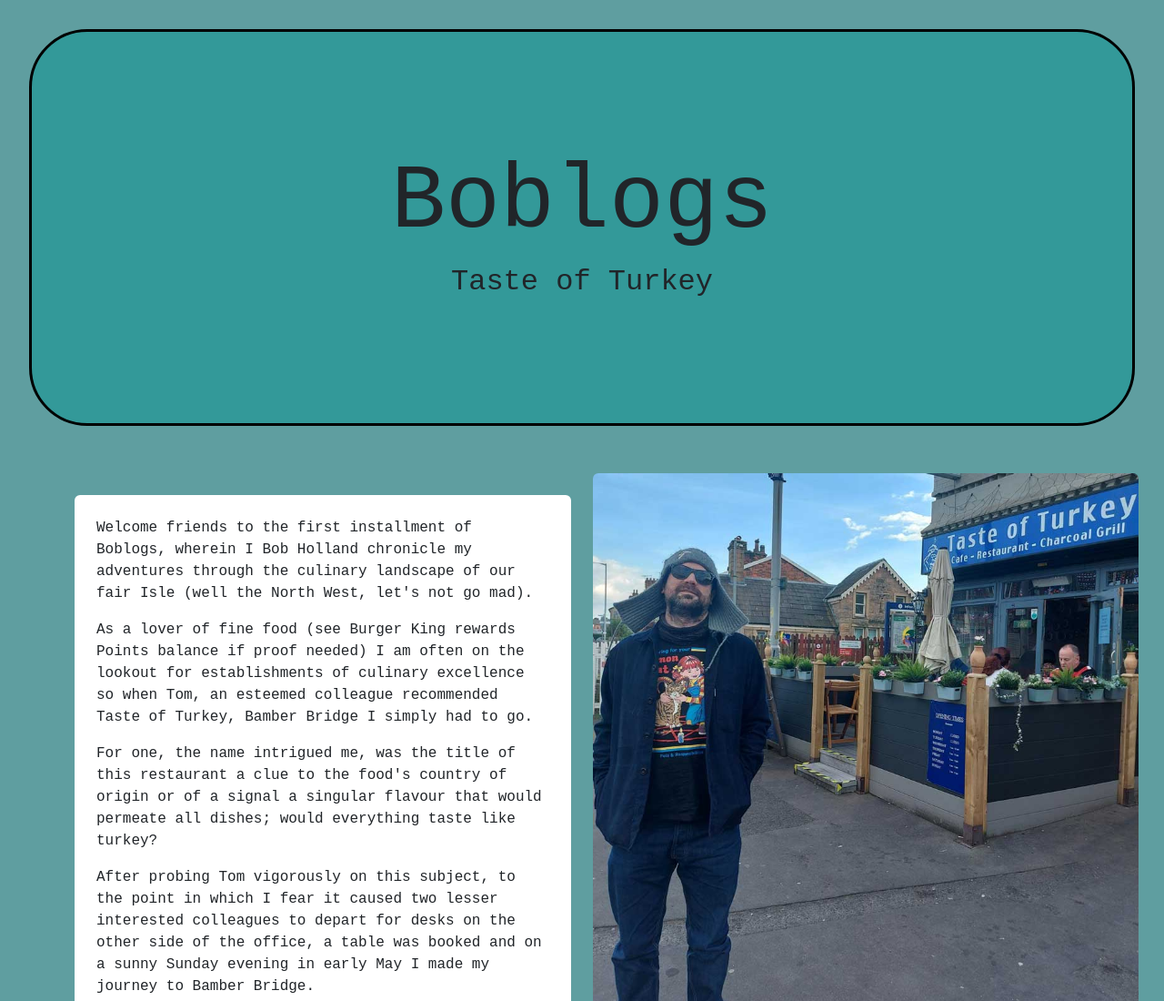
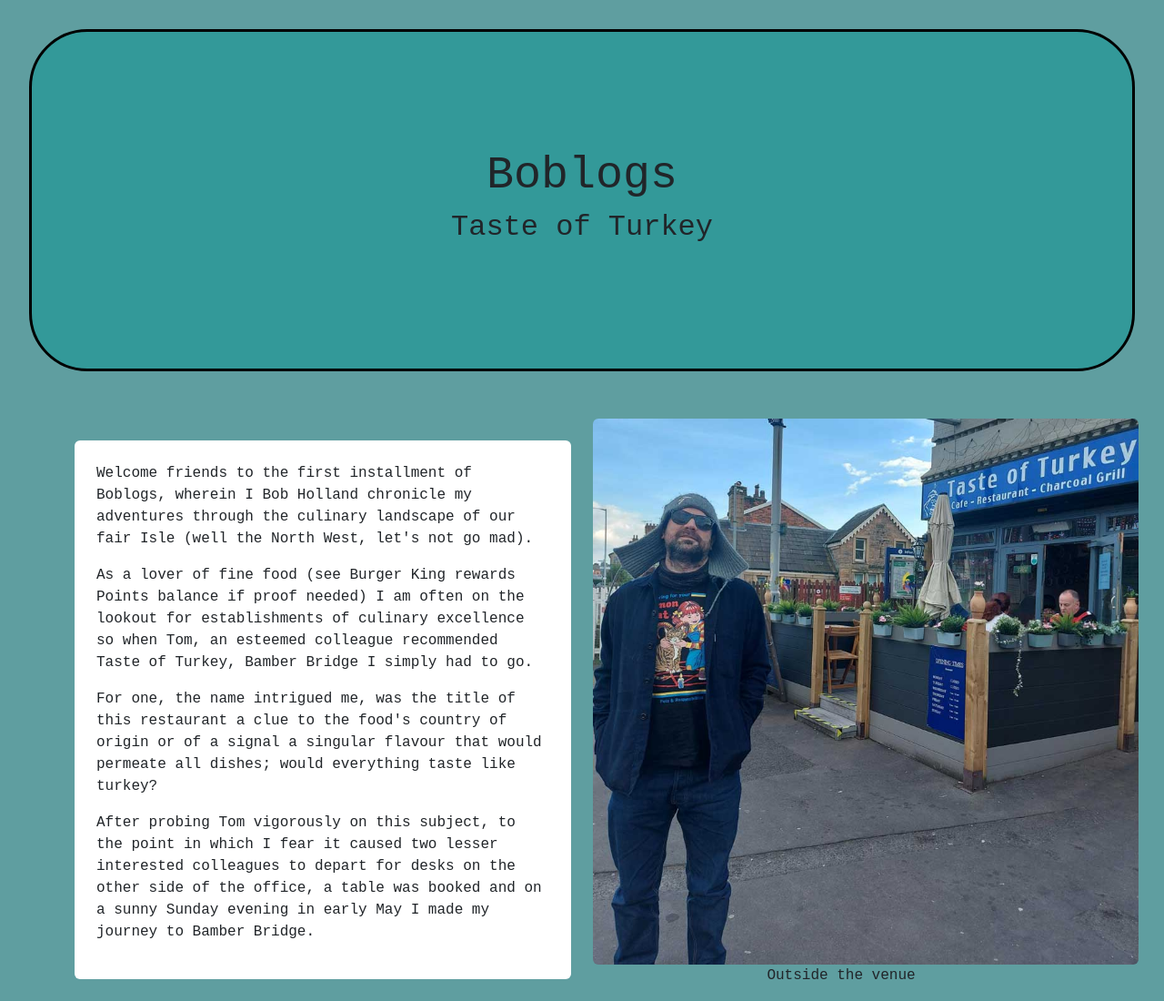
Before and after one commit to SmagicJones/TOT, a plain HTML site: page index.html in a window 1280 px wide. Shown: the top 1100 px of the page at 91% size. Drawn offline with nearby package versions, Linux system fonts and the light colour scheme.

Commit message:
font size change

```diff
--- a/index.html
+++ b/index.html
@@ -17,7 +17,7 @@
       <div class="container">
         <div class="row">
           <div class="col-md-12">
-            <h1 style="font-size: 100px">Boblogs</h1>
+            <h1 style="font-size: 50px">Boblogs</h1>
             <h2>Taste of Turkey</h2>
           </div>
         </div>
```
